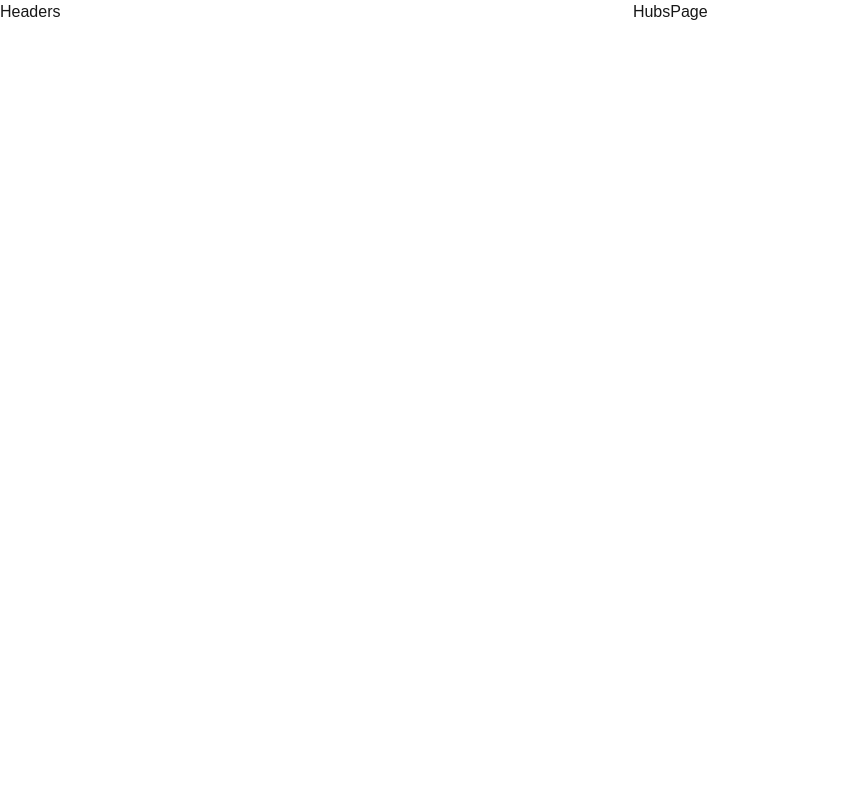
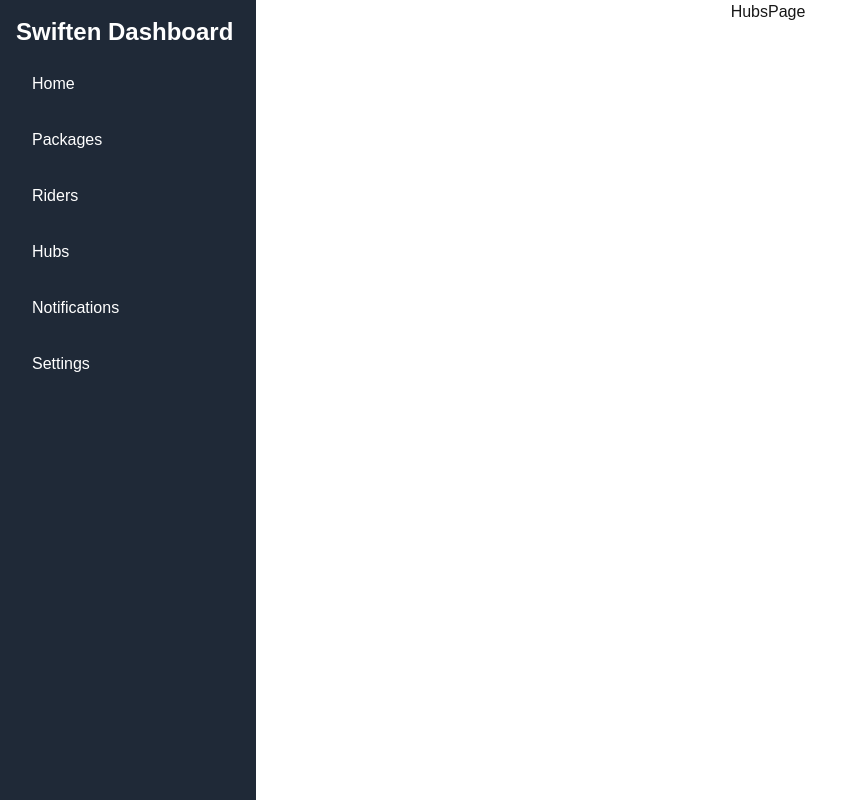
Before and after one commit to owusuvictorjnr/Swiften-Mobile-App-Dashboard, a Next.js app: page /dashboard/hubs in a window 1280 px wide. Shown: the whole page, without its empty margins (0-867 px from the left). Built offline with nearby package versions, Linux system fonts and the light colour scheme.

Commit message:
sidebar components

```diff
--- a/components/Navbar.tsx
+++ b/components/Navbar.tsx
@@ -1,9 +1,56 @@
-import React from 'react'
+import Link from "next/link";
+import React from "react";
 
 const Headers = () => {
   return (
-    <div>Headers</div>
-  )
-}
+    <div className="flex min-h-screen">
+      <nav className="w-64 bg-gray-800 text-white p-4 space-y-4">
+        <h2 className="text-2xl font-bold capitalize">swiften dashboard</h2>
 
-export default Headers
+        <Link
+          href="/dashboard"
+          className="block py-2 px-4 hover:bg-gray-700 rounded capitalize"
+        >
+          home
+        </Link>
+
+        <Link
+          href="/dashboard/packages"
+          className="block py-2 px-4 hover:bg-gray-700 rounded capitalize"
+        >
+          packages
+        </Link>
+
+        <Link
+          href="/dashboard/riders"
+          className="block py-2 px-4 hover:bg-gray-700 rounded capitalize"
+        >
+          riders
+        </Link>
+
+        <Link
+          href="/dashboard/hubs"
+          className="block py-2 px-4 hover:bg-gray-700 rounded capitalize"
+        >
+          hubs
+        </Link>
+
+        <Link
+          href="/dashboard/notifications"
+          className="block py-2 px-4 hover:bg-gray-700 rounded capitalize"
+        >
+          Notifications
+        </Link>
+
+        <Link
+          href="/dashboard/settings"
+          className="block py-2 px-4 hover:bg-gray-700 rounded capitalize"
+        >
+          settings
+        </Link>
+      </nav>
+    </div>
+  );
+};
+
+export default Headers;
```
